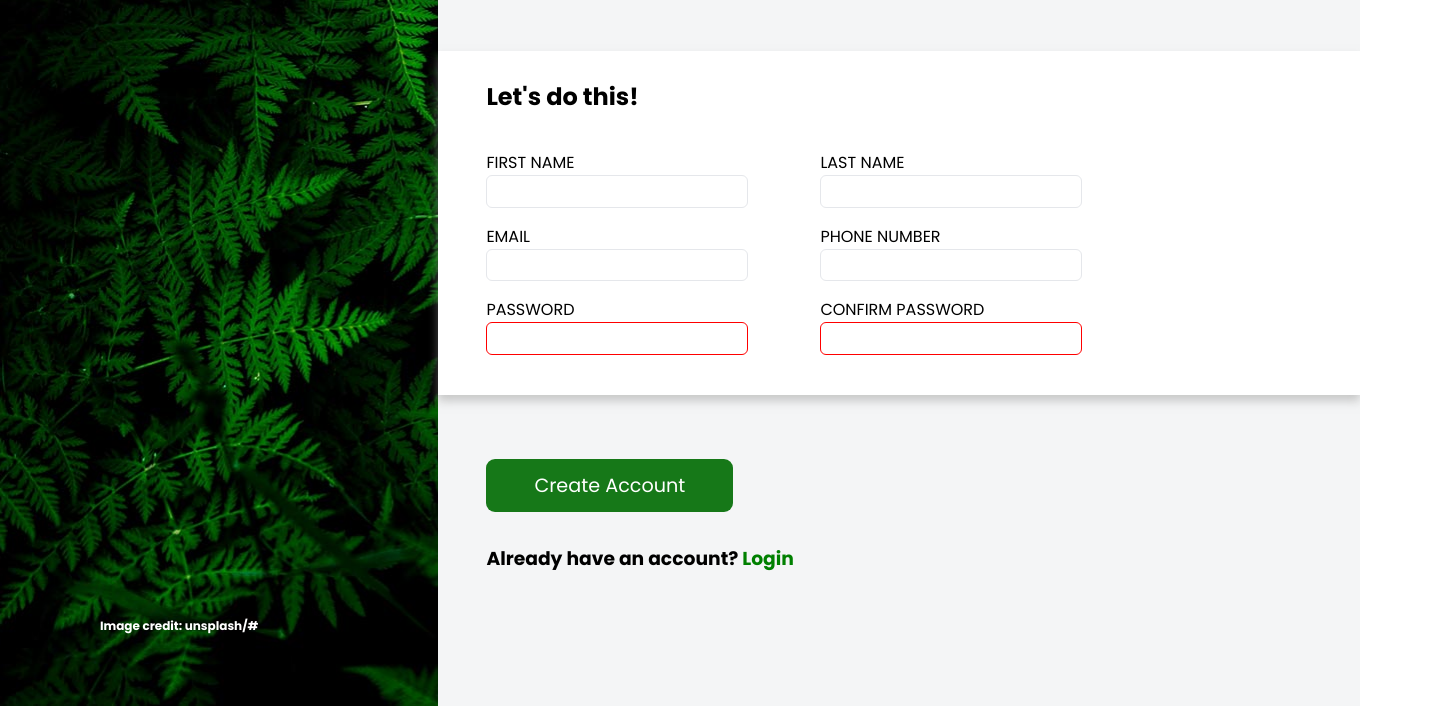
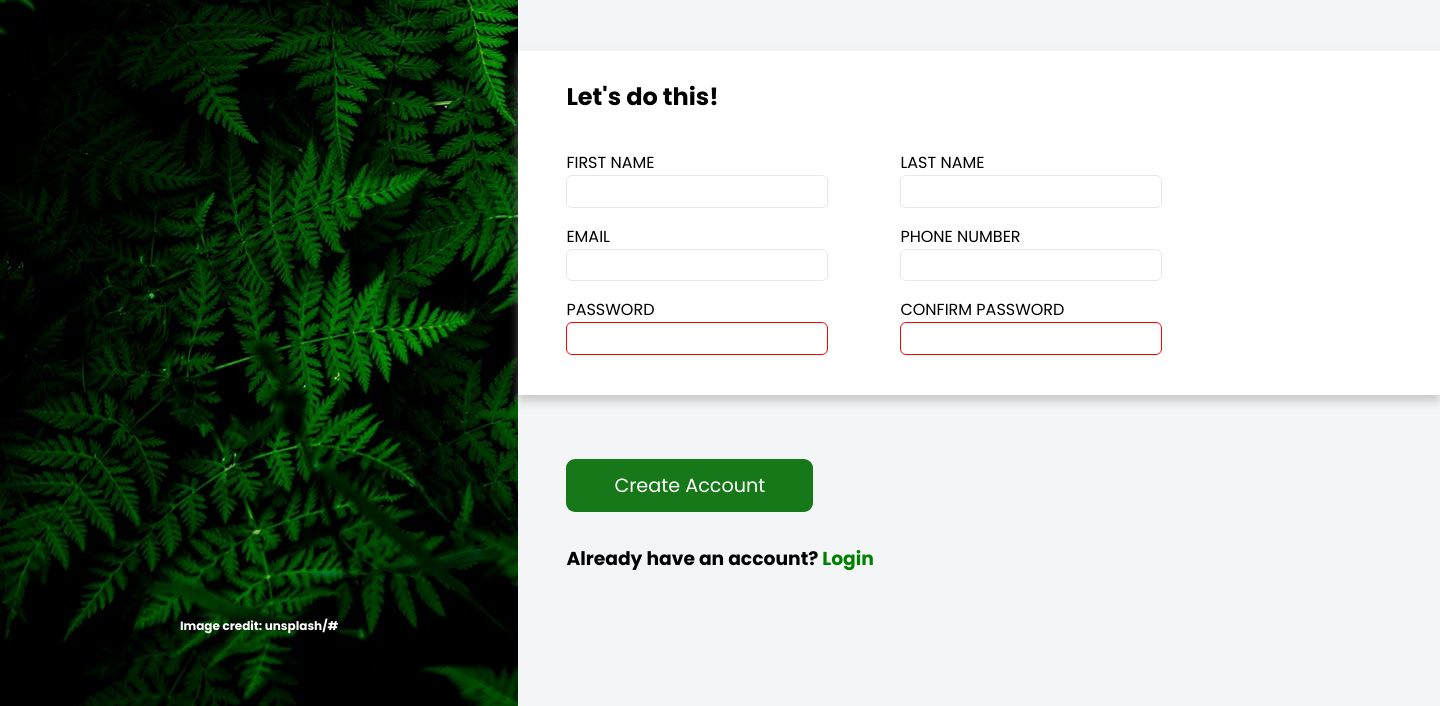
Before and after one commit to powermate25/sign-up-form, a plain HTML site: page index.html in a window 1280 px wide. Shown: the part 318-1024 px from the top of the page, 1440 px wide, since content can reach past the window. Drawn offline with Linux system fonts and the light colour scheme; a web font is replaced by a local one.

Commit message:
Routine save: Sign-up form project edits. - Fit content to browser width.

```diff
--- a/style.css
+++ b/style.css
@@ -7,6 +7,8 @@ body {
     box-sizing: border-box;
     font-family: "poppins", system-ui, -apple-system, BlinkMacSystemFont, 'Segoe UI', Roboto, Oxygen, Ubuntu, Cantarell, 'Open Sans', 'Helvetica Neue', sans-serif;
     font-size: 1rem;
+    width: 1440px;
+    min-width: fit-content;
     margin: 0;
     display: flex;
     justify-content: center;
@@ -48,7 +50,8 @@ div {
     display: flex;
     justify-content: center;
     align-items: center;
-    width: 1440px;
+    min-width: fit-content;
+    /* width: 1440px; */
     height: 1024px;
     margin: 0;
     padding: 0;
```
